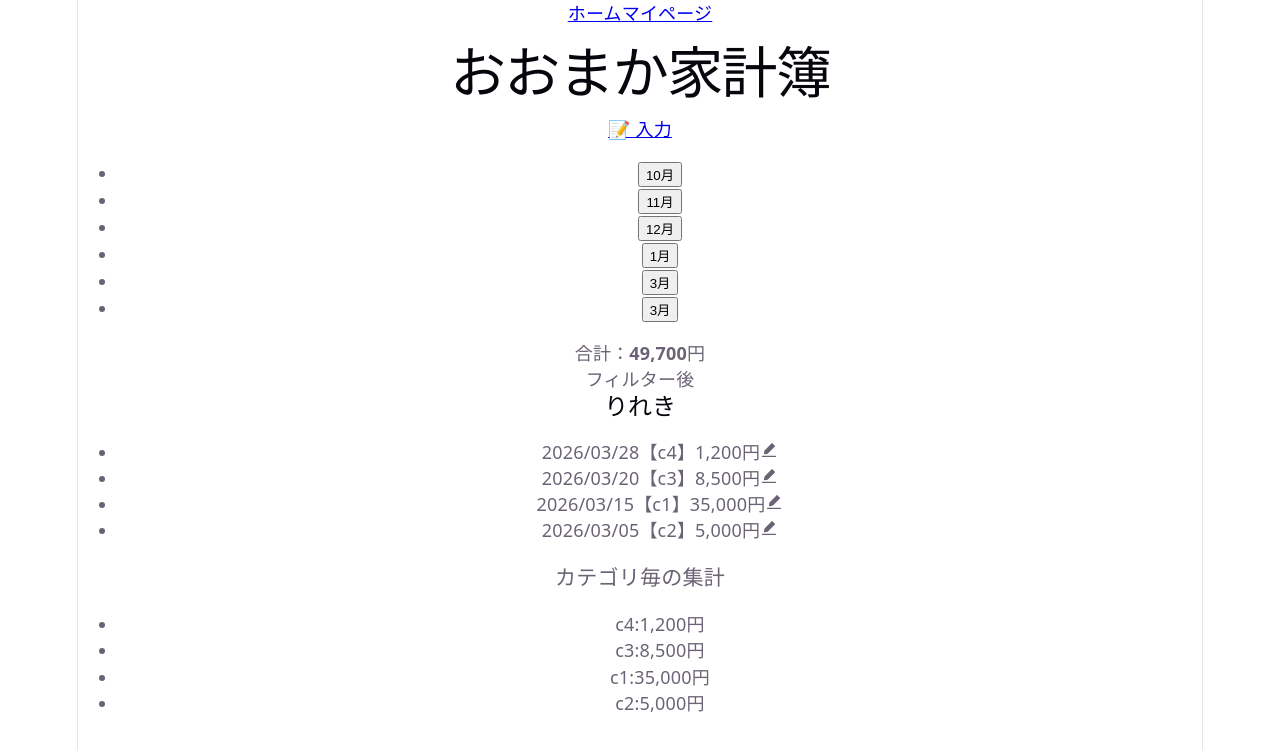
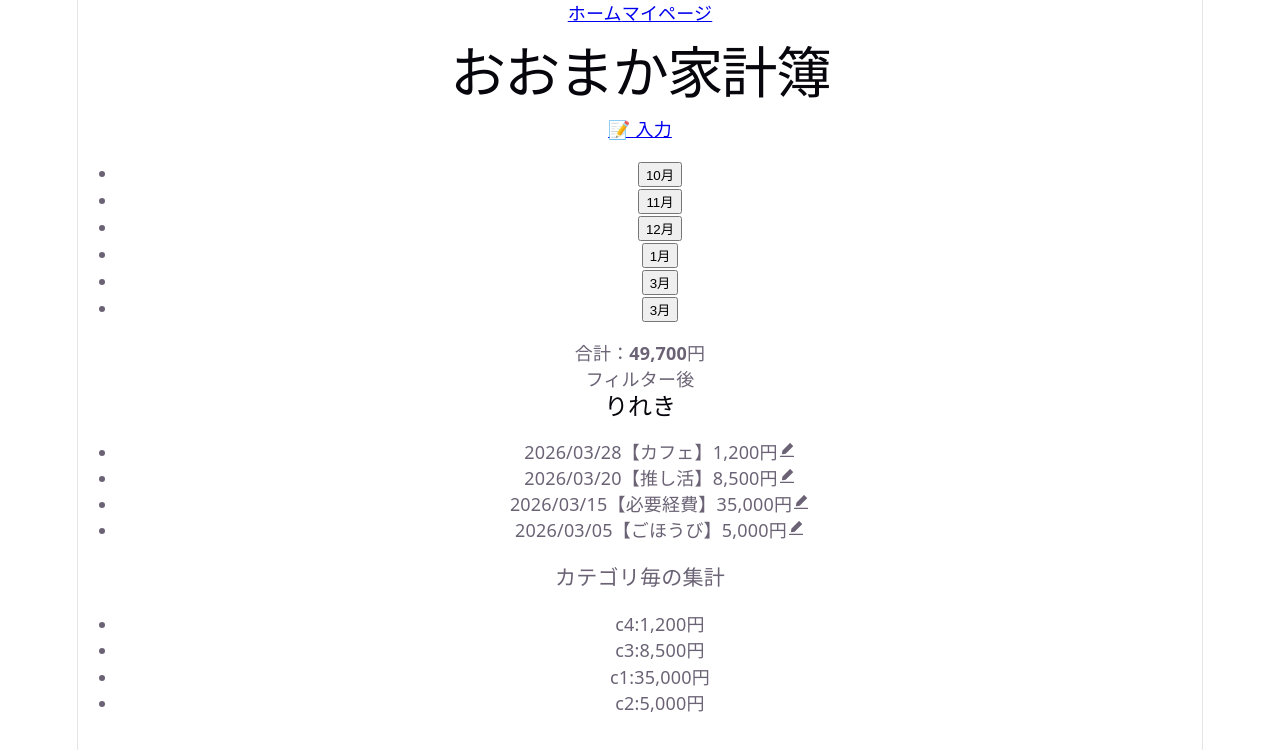
Before and after one commit to hayami-dev/omakakakeibo-front, a React (Vite) app: page / in a window 1280 px wide. Shown: the top 750 px of the page. Built offline with nearby package versions, Linux system fonts and the light colour scheme.

Commit message:
HistoryListカテゴリ名で表示するよう修正

```diff
--- a/src/components/HistoryList.jsx
+++ b/src/components/HistoryList.jsx
@@ -1,26 +1,31 @@
 import { AiFillEdit } from "react-icons/ai";
+import {
+  activeCategoriesAtom,
+  archivedCategoriesAtom,
+  resolveCategoryById,
+} from "../service/categoryService";
+import { useAtom } from "jotai";
 
 export default function HistoryList({ history, onEdit }) {
+  // activeとarchiveのカテゴリを取得
+  const [activeCategories] = useAtom(activeCategoriesAtom);
+  const [archivedCategories] = useAtom(archivedCategoriesAtom);
   return (
     <>
       <h2>りれき</h2>
       <ul>
         {history.map((item, index) => {
-          // console.table(item);
-          // console.log("History item.category", item.category);
-          // console.log("History  item.id", item.id);
-          // console.log(
-          //   // 🔥これは今はない
-          //   "History item.category.name",
-          //   item.category.name ? item.category.name : null,
-          // );
+          const categoryName = resolveCategoryById(
+            item.category,
+            activeCategories,
+            archivedCategories,
+          );
           return (
             <li key={item.id}>
               <time dateTime={item.date}>
                 {item.date.toString().replaceAll("-", "/")}
               </time>
-              【{item.category?.name || item.category}】
-              {item.amount.toLocaleString("ja-JP")}円
+              【{categoryName.name}】{item.amount.toLocaleString("ja-JP")}円
               <AiFillEdit onClick={() => onEdit(index)} />
             </li>
           );
--- a/src/service/categoryService.js
+++ b/src/service/categoryService.js
@@ -149,6 +149,7 @@ export const saveAllCategories = (activeCat, archivedCat) => {
   localStorage.setItem(STORAGE_KEY_ACTIVE, JSON.stringify(activeMap));
   localStorage.setItem(STORAGE_KEY_ARCHIVED, JSON.stringify(archivedMap));
 
+  // 保存されたカテゴリをコンソール表示
   console.log("activeMap:");
   console.table(activeMap);
   console.log("archivedMap:");
@@ -168,10 +169,8 @@ export const resolveCategoryById = (id, activeList, archiveList) => {
 
   //無ければarchiveから探す
   if (!target) {
-    console.log("id", id);
     const archiveArray = Object.values(archiveList);
     target = archiveArray.find((c) => {
-      console.log("c.id", c);
       return c.id && c.id.startsWith(id);
     });
   }
```
